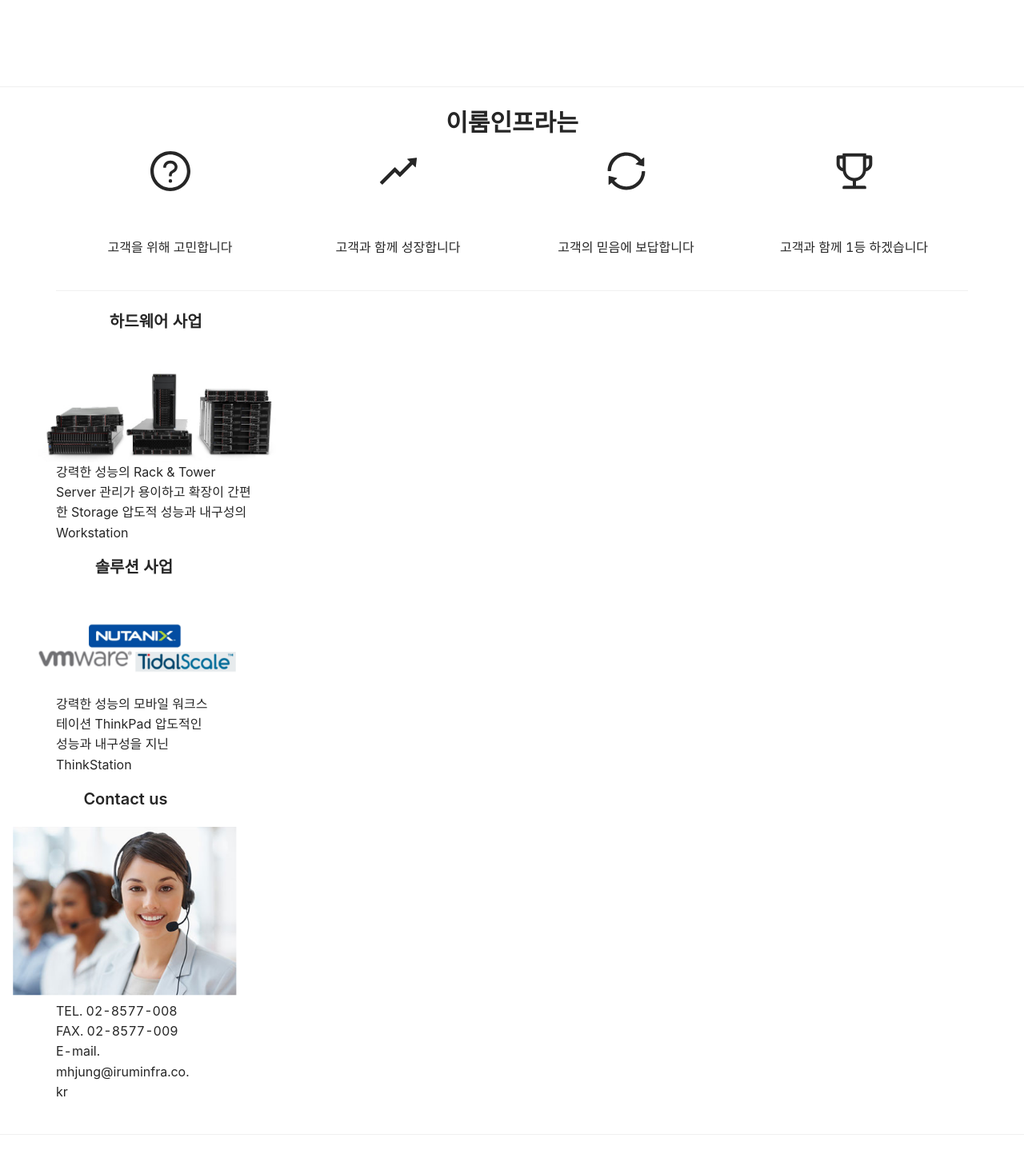
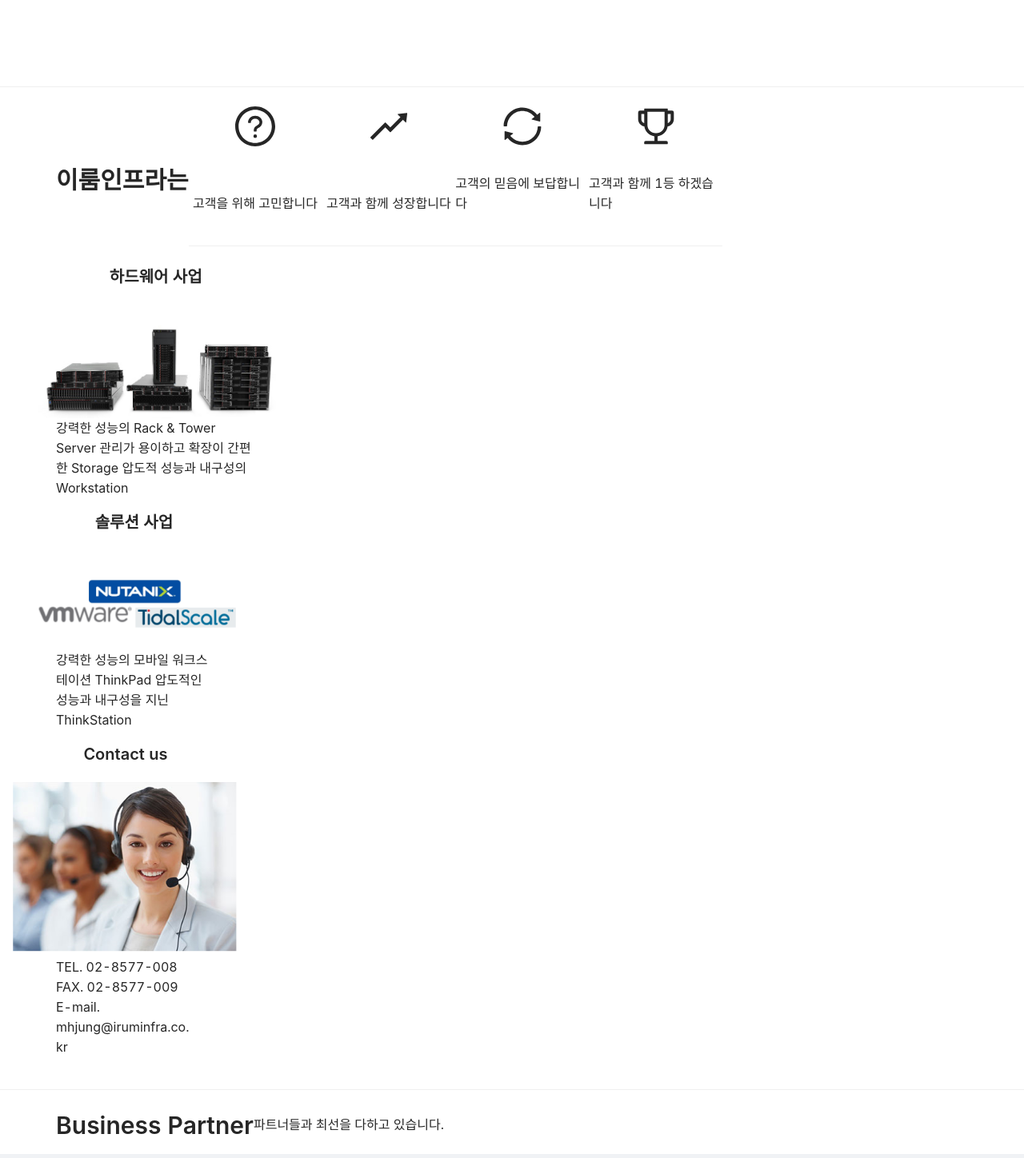
Before and after one commit to younghun1124/IrumInfraWeb, a React (Create React App) app: page / in a window 1280 px wide. Shown: the part 920-2368 px from the top of the page at 80% size. Built offline with nearby package versions, Linux system fonts and the light colour scheme.

Commit message:
InnerContainer로 각 컴포넌트 감쌈

```diff
--- a/src/pages/Home.js
+++ b/src/pages/Home.js
@@ -12,30 +12,39 @@ import {
 import { jsx, css } from '@emotion/react';
 import Fade from 'react-reveal/Fade';
 import Slide from 'react-reveal/Slide';
+import { InnerContainer } from '../styles/CustomStyled';
 
 const { Title, Paragraph, Text } = Typography;
 const Home = () => {
     return (
         <>
-            <Carousel effect='fade' dots={false} autoplay>
-                {/* <CarouselUnit src='Home/Intro-idc.jpg'></CarouselUnit> */}
-
+            <Carousel
+                effect='fade'
+                dots={false}
+                autoplay
+                css={css`
+                    margin: auto;
+                `}
+            >
                 <CarouselUnit
                     src='Home/Intro-idc.jpg'
                     text='고객과 미래를 함께하는'
                     title='㈜ 이룸인프라'
                 />
+
                 <CarouselUnit
                     src='Home/Intro-idc2.jpg'
                     text='Lenovo Server Storage NetWork'
                     title='ThinkSystem'
                 />
+
                 <CarouselUnit
                     src='Home/Intro-idc3.jpg'
                     text='Lenovo Workstation'
                     title='ThinkStation'
                 />
             </Carousel>
+
             <Row style={{ height: '400px' }} justify='center' align='middle'>
                 <Title level={2}>
                     <Fade cascade right big>
@@ -46,7 +55,7 @@ const Home = () => {
 
             <Divider />
 
-            <ContainerDiv>
+            <InnerContainer>
                 <Slide bottom cascade>
                     <Title style={{ textAlign: 'center' }} level={2}>
                         이룸인프라는
@@ -71,14 +80,16 @@ const Home = () => {
                         <Divider />
                     </Row>
                 </Slide>
-            </ContainerDiv>
+            </InnerContainer>
 
-            <ContainerDiv>
+            <InnerContainer>
                 <BuisnessArea />
-            </ContainerDiv>
+            </InnerContainer>
             <Divider />
-            <Title level={2}>Business Partner</Title>
-            <Paragraph>파트너들과 최선을 다하고 있습니다.</Paragraph>
+            <InnerContainer>
+                <Title level={2}>Business Partner</Title>
+                <Paragraph>파트너들과 최선을 다하고 있습니다.</Paragraph>
+            </InnerContainer>
         </>
     );
 };
@@ -98,7 +109,7 @@ const CarouselUnit = ({ src, children, title, text }) => {
         flex-direction: column;
         justify-content: center;
         align-items: center;
-
+        width: 100%;
         height: 540px;
         background-image: url(${src});
         background-position: center;
```
